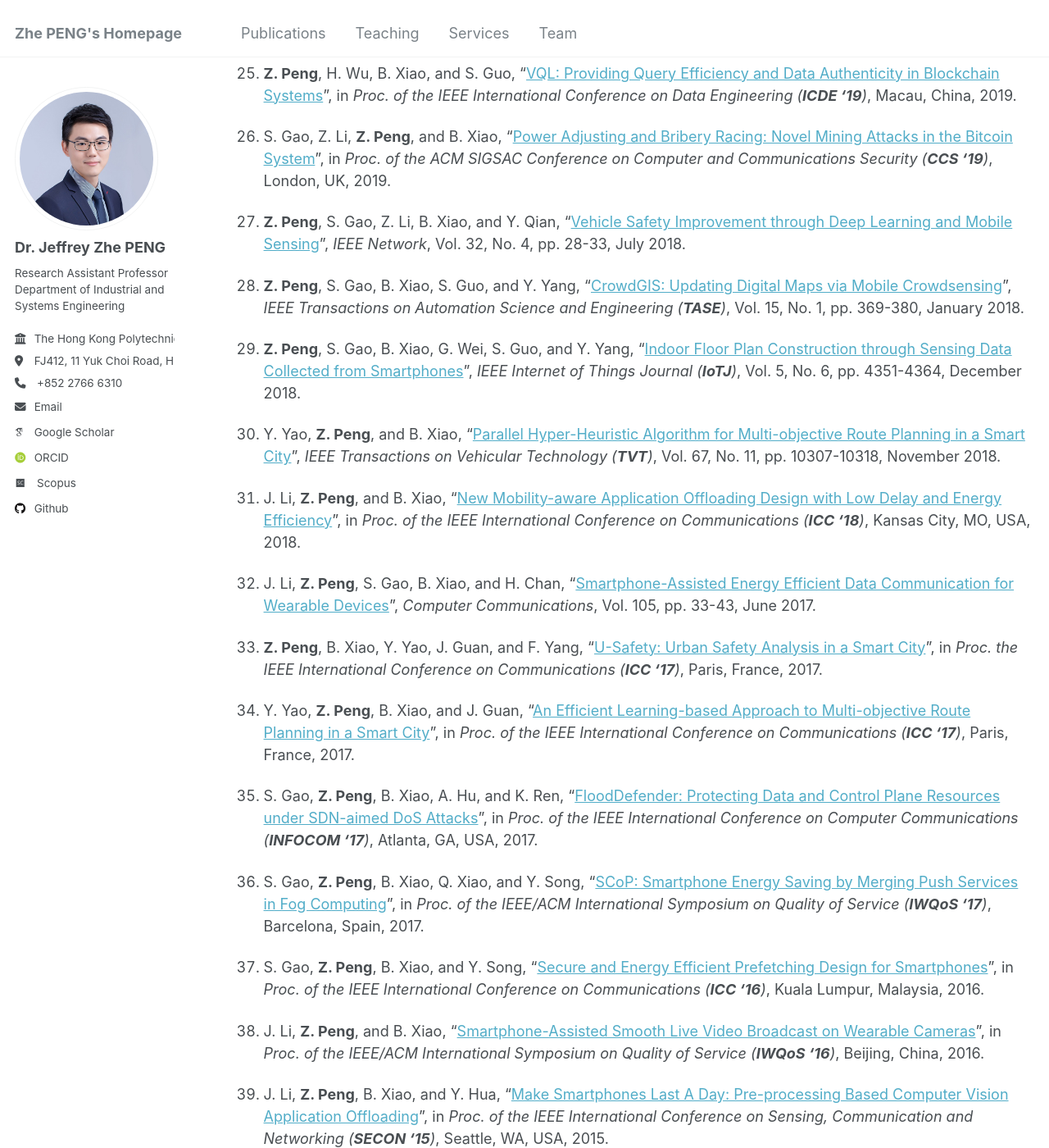
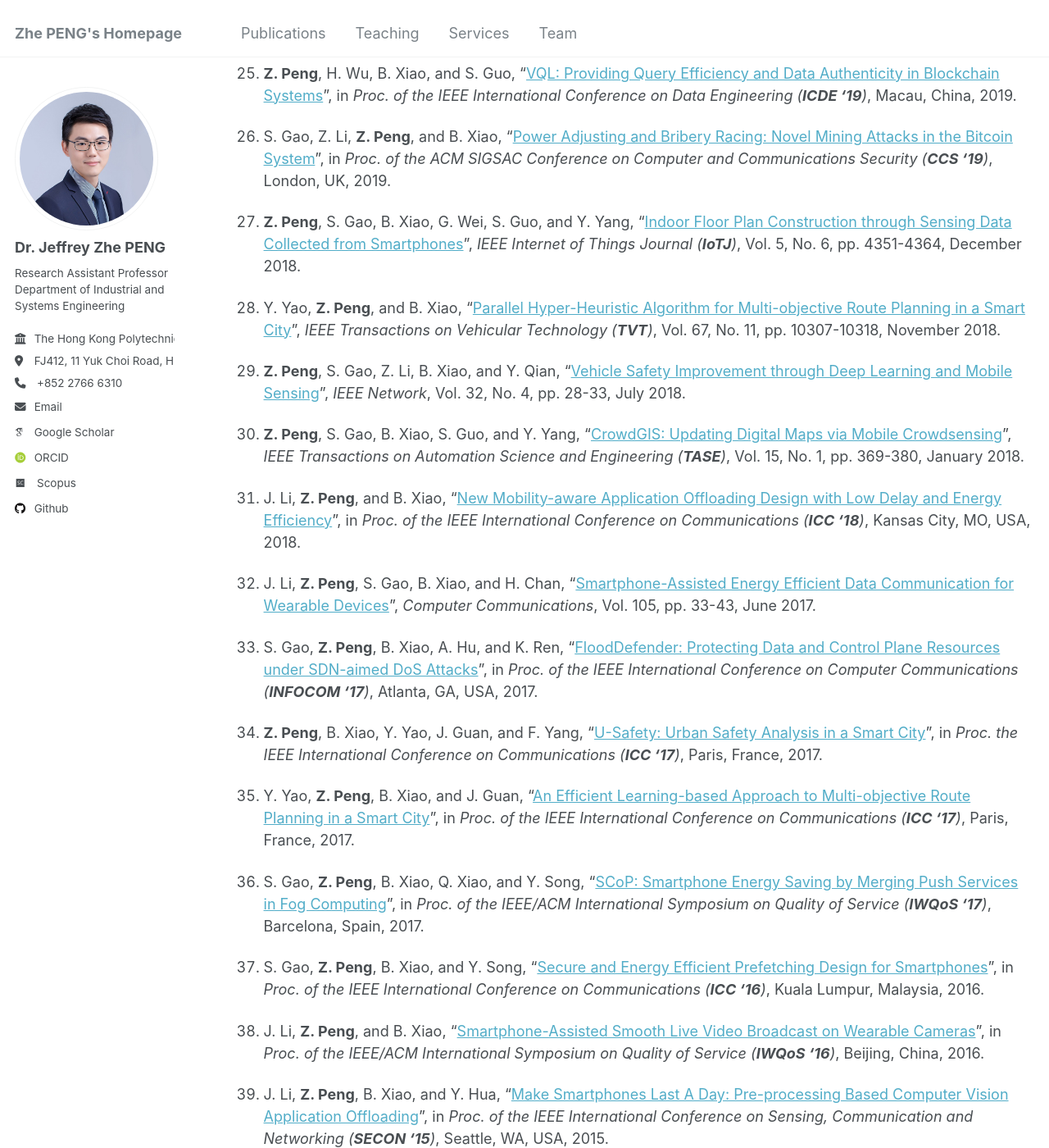
Before and after one commit to PENG-Zhe/peng-zhe.github.io, a Jekyll site: the page built from _pages/publications.md, in a window 1280 px wide and 1400 px high, scrolled down 2420 px. Shown: the whole window at 82% size. Built offline with Jekyll 4.4.1, drawn with Linux system fonts in a browser that asks for light colours; some web fonts are replaced; some of the changed text lies outside the part shown.

```diff
--- a/_pages/publications.md
+++ b/_pages/publications.md
@@ -24,17 +24,17 @@ layout: archive
 
 1. C. Qiu, J. Deng, T. Peng, and **Z. Peng**, "Blockchain-based Verifiable Decentralized Identities for Cyber-Physical Web 3.0", in _Proc. of the IEEE International Conference on Automation in Manufacturing, Transportation and Logistics (**ICaMaL '24**)_, Hong Kong, China, 2024.
 
+1. Y. Teng, C.Z. Li, Geoffrey Q.P. Shen, Q. Yang, and **Z. Peng**, "[The Impact of Life Cycle Assessment Database Selection on Embodied Carbon Estimation of Buildings](https://www.sciencedirect.com/science/article/pii/S0360132323006753)", _Building and Environment_, Vol. 243, pp. 110648, September 2023.
+
 1. S. Gao, **Z. Peng**, F. Tan, Y. Zheng, and B. Xiao, "[SymmeProof: Compact Zero-Knowledge Argument for Blockchain Confidential Transactions](https://ieeexplore.ieee.org/document/9786741)", _IEEE Transactions on Dependable and Secure Computing (**TDSC**)_, Vol. 20, No. 3, pp. 2289-2301, May 2023.
 
-1. Y. Teng, C.Z. Li, Geoffrey Q.P. Shen, Q. Yang, and **Z. Peng**, "[The Impact of Life Cycle Assessment Database Selection on Embodied Carbon Estimation of Buildings](https://www.sciencedirect.com/science/article/pii/S0360132323006753)", _Building and Environment_, Vol. 243, pp. 110648, September 2023.
+1. Z. Chen, C. Yang, M. Zhu, **Z. Peng**, and Y. Yuan, "[Personalized Retrogress-Resilient Federated Learning towards Imbalanced Medical Data](https://ieeexplore.ieee.org/document/9832948)", _IEEE Transactions on Medical Imaging (**TMI**)_, Vol. 41, No. 12, pp. 3663 – 3674, December 2022.
 
 1. **Z. Peng**, J. Xu, H. Hu, and L. Chen, "[BlockShare: A Blockchain Empowered System for Privacy-Preserving Verifiable Data Sharing](http://sites.computer.org/debull/A22june/p14.pdf)", _IEEE Data Engineering Bulletin_, June 2022.
 
 1. H. Wu, **Z. Peng**, S. Guo, Y. Yang, and B. Xiao, "[VQL: Efficient and Verifiable Cloud Query Services for Blockchain Systems](https://ieeexplore.ieee.org/document/9541060)", _IEEE Transactions on Parallel and Distributed Systems (**TPDS**)_, Vol. 33, No. 6, pp. 1393-1406, June 2022.
 
 1. **Z. Peng**, J. Xu, X. Chu, S. Gao, Y. Yao, R. Gu, and Y. Tang, "[VFChain: Enabling Verifiable and Auditable Federated Learning via Blockchain Systems](https://ieeexplore.ieee.org/document/9321132)", _IEEE Transactions on Network Science and Engineering (**TNSE**)_, Vol. 9, No. 1, pp. 173-186, January 2022.
-
-1. Z. Chen, C. Yang, M. Zhu, **Z. Peng**, and Y. Yuan, "[Personalized Retrogress-Resilient Federated Learning towards Imbalanced Medical Data](https://ieeexplore.ieee.org/document/9832948)", _IEEE Transactions on Medical Imaging (**TMI**)_, Vol. 41, No. 12, pp. 3663 – 3674, December 2022.
 
 1. **Z. Peng**, S. Hou, and Y. Yuan, "[EPAR: An Efficient and Privacy-Aware Augmented Reality Framework for Indoor Location-Based Services](https://ieeexplore.ieee.org/document/9981149)", in _Proc. of the IEEE/RSJ International Conference on Intelligent Robots and Systems (**IROS '22**)_, Kyoto, Japan, 2022.
 
@@ -56,23 +56,23 @@ layout: archive
 
 1. S. Gao, Z. Li, **Z. Peng**, and B. Xiao, "[Power Adjusting and Bribery Racing: Novel Mining Attacks in the Bitcoin System](https://dl.acm.org/doi/10.1145/3319535.3354203)", in _Proc. of the ACM SIGSAC Conference on Computer and Communications Security (**CCS '19**)_, London, UK, 2019.
 
+1. **Z. Peng**, S. Gao, B. Xiao, G. Wei, S. Guo, and Y. Yang, "[Indoor Floor Plan Construction through Sensing Data Collected from Smartphones](https://ieeexplore.ieee.org/document/8428421)", _IEEE Internet of Things Journal (**IoTJ**)_, Vol. 5, No. 6, pp. 4351-4364, December 2018.
+
+1. Y. Yao, **Z. Peng**, and B. Xiao, "[Parallel Hyper-Heuristic Algorithm for Multi-objective Route Planning in a Smart City](https://ieeexplore.ieee.org/document/8456612)", _IEEE Transactions on Vehicular Technology (**TVT**)_, Vol. 67, No. 11, pp. 10307-10318, November 2018.
+
 1. **Z. Peng**, S. Gao, Z. Li, B. Xiao, and Y. Qian, "[Vehicle Safety Improvement through Deep Learning and Mobile Sensing](https://ieeexplore.ieee.org/document/8425297)", _IEEE Network_, Vol. 32, No. 4, pp. 28-33, July 2018.
 
 1. **Z. Peng**, S. Gao, B. Xiao, S. Guo, and Y. Yang, "[CrowdGIS: Updating Digital Maps via Mobile Crowdsensing](https://ieeexplore.ieee.org/document/8094940)", _IEEE Transactions on Automation Science and Engineering (**TASE**)_, Vol. 15, No. 1, pp. 369-380, January 2018.
-
-1. **Z. Peng**, S. Gao, B. Xiao, G. Wei, S. Guo, and Y. Yang, "[Indoor Floor Plan Construction through Sensing Data Collected from Smartphones](https://ieeexplore.ieee.org/document/8428421)", _IEEE Internet of Things Journal (**IoTJ**)_, Vol. 5, No. 6, pp. 4351-4364, December 2018.
-
-1. Y. Yao, **Z. Peng**, and B. Xiao, "[Parallel Hyper-Heuristic Algorithm for Multi-objective Route Planning in a Smart City](https://ieeexplore.ieee.org/document/8456612)", _IEEE Transactions on Vehicular Technology (**TVT**)_, Vol. 67, No. 11, pp. 10307-10318, November 2018.
 
 1. J. Li, **Z. Peng**, and B. Xiao, "[New Mobility-aware Application Offloading Design with Low Delay and Energy Efficiency](https://ieeexplore.ieee.org/document/8422390)", in _Proc. of the IEEE International Conference on Communications (**ICC '18**)_, Kansas City, MO, USA, 2018.
 
 1. J. Li, **Z. Peng**, S. Gao, B. Xiao, and H. Chan, "[Smartphone-Assisted Energy Efficient Data Communication for Wearable Devices](https://www.sciencedirect.com/science/article/pii/S0140366416303012?via%3Dihub)", _Computer Communications_, Vol. 105, pp. 33-43, June 2017.
 
+1. S. Gao, **Z. Peng**, B. Xiao, A. Hu, and K. Ren, "[FloodDefender: Protecting Data and Control Plane Resources under SDN-aimed DoS Attacks](https://ieeexplore.ieee.org/document/8057009)", in _Proc. of the IEEE International Conference on Computer Communications (**INFOCOM '17**)_, Atlanta, GA, USA, 2017.
+
 1. **Z. Peng**, B. Xiao, Y. Yao, J. Guan, and F. Yang, "[U-Safety: Urban Safety Analysis in a Smart City](https://ieeexplore.ieee.org/document/7997102)", in _Proc. the IEEE International Conference on Communications (**ICC '17**)_, Paris, France, 2017.
 
 1. Y. Yao, **Z. Peng**, B. Xiao, and J. Guan, "[An Efficient Learning-based  Approach to Multi-objective Route Planning in a Smart City](https://ieeexplore.ieee.org/document/7997454)", in _Proc. of the IEEE International Conference on Communications (**ICC '17**)_, Paris, France, 2017.
-
-1. S. Gao, **Z. Peng**, B. Xiao, A. Hu, and K. Ren, "[FloodDefender: Protecting Data and Control Plane Resources under SDN-aimed DoS Attacks](https://ieeexplore.ieee.org/document/8057009)", in _Proc. of the IEEE International Conference on Computer Communications (**INFOCOM '17**)_, Atlanta, GA, USA, 2017.
 
 1. S. Gao, **Z. Peng**, B. Xiao, Q. Xiao, and Y. Song, "[SCoP: Smartphone Energy Saving by Merging Push Services in Fog Computing](https://ieeexplore.ieee.org/document/7969114)", in _Proc. of the IEEE/ACM International Symposium on Quality of Service (**IWQoS '17**)_, Barcelona, Spain, 2017.
 
```
